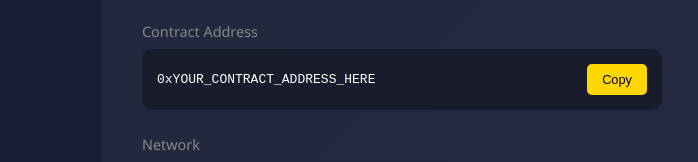
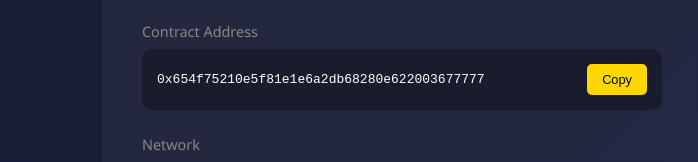
Before and after one commit to unknownYuan/clawking-website, a website: page index.html in a window 1280 px wide. Shown: the part 2196-2358 px from the top of the page, without its empty margins (238-936 px from the left). Drawn offline with Linux system fonts and the light colour scheme.

Commit message:
Update contract address

```diff
--- a/index.html
+++ b/index.html
@@ -533,7 +533,7 @@
             <div class="info-item">
                 <label>Contract Address</label>
                 <div class="value">
-                    <span id="contractAddress">0xYOUR_CONTRACT_ADDRESS_HERE</span>
+                    <span id="contractAddress">0x654f75210e5f81e1e6a2db68280e622003677777</span>
                     <button class="copy-btn" onclick="copyAddress()">Copy</button>
                 </div>
             </div>
```
